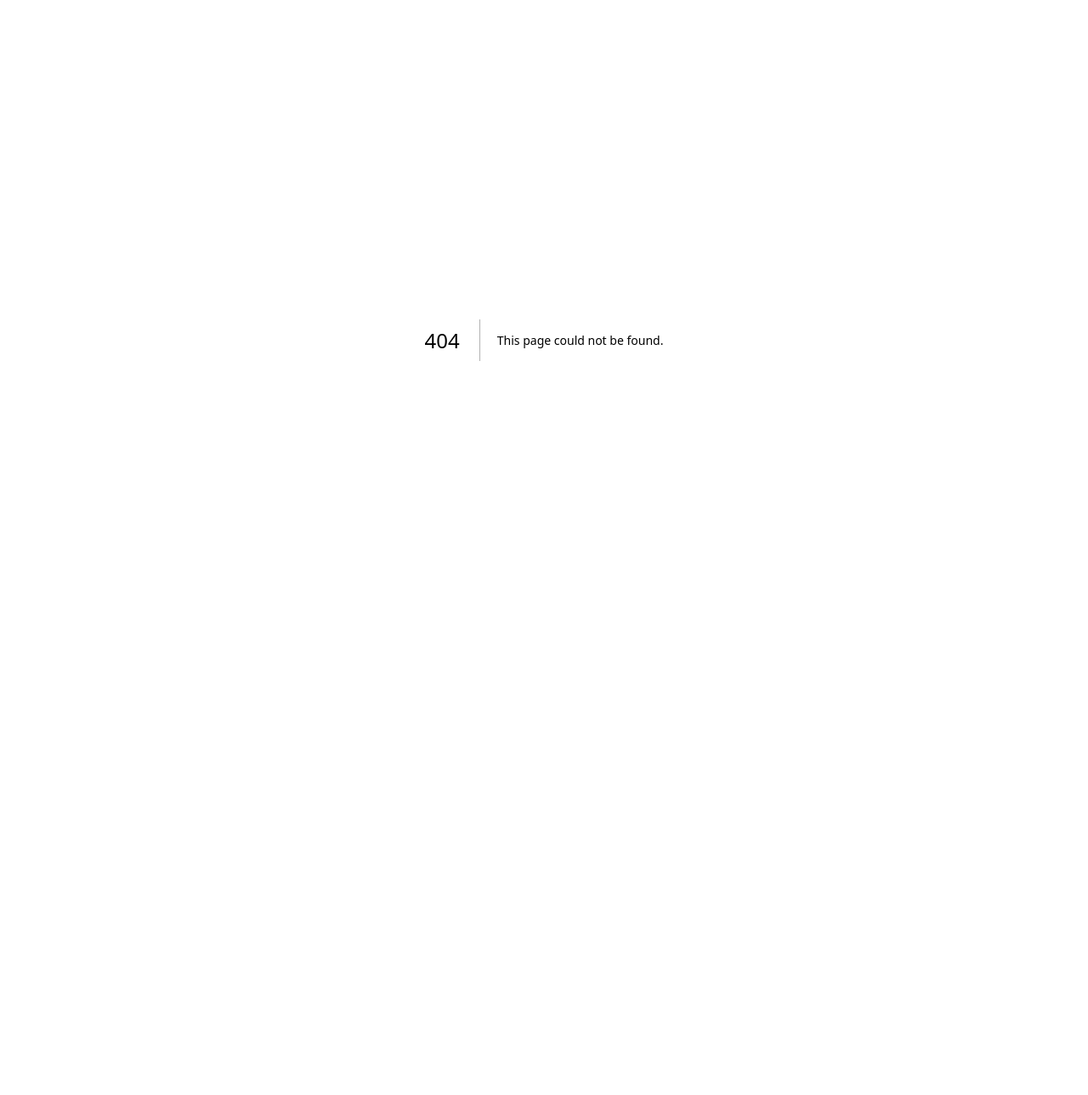
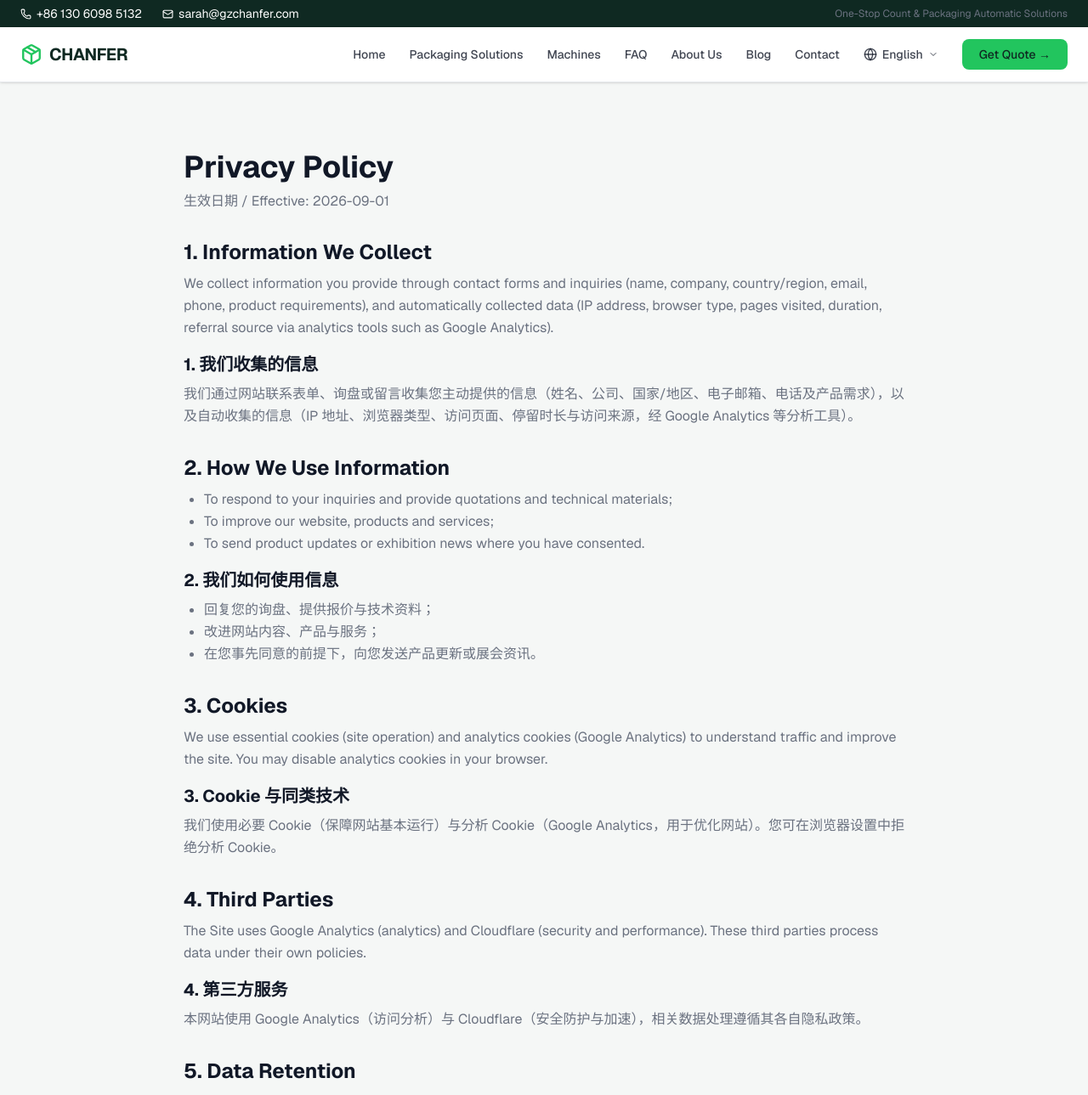
Before and after one commit to sarahqi520/chanfercard, a Next.js app: page /en/privacy in a window 1280 px wide. Before the commit this address had no page. Shown: the top 1289 px of the page at 85% size. Before the commit the page ends 800 px from the top, so only its background shows below. Built offline with nearby package versions, Linux system fonts and the light colour scheme.

Commit message:
add privacy policy page

```diff
--- /dev/null
+++ b/app/[lang]/privacy/page.tsx
@@ -0,0 +1,132 @@
+import type { Metadata } from "next";
+import Header from "@/components/Header";
+import Footer from "@/components/Footer";
+import { getDictionary } from "@/lib/i18n/dictionaries";
+import { type Locale } from "@/lib/i18n/config";
+
+interface Props {
+  params: Promise<{ lang: string }>;
+}
+
+export async function generateMetadata({ params }: Props): Promise<Metadata> {
+  const { lang } = await params;
+  const locale = lang as Locale;
+  const dict = await getDictionary(locale);
+  const baseUrl = "https://chanfercard.com";
+  return {
+    title: "Privacy Policy | CHANFER",
+    description:
+      "How CHANFER collects, uses and protects your personal information. Effective 2026-09-01.",
+    alternates: { canonical: `${baseUrl}/${locale}/privacy` },
+  };
+}
+
+export default async function PrivacyPage({ params }: Props) {
+  const { lang } = await params;
+  const locale = lang as Locale;
+  const dict = await getDictionary(locale);
+  return (
+    <div className="flex flex-col min-h-screen">
+      <Header dict={dict} locale={locale} />
+      <main className="flex-1">
+        <section className="bg-muted">
+          <div className="max-w-4xl mx-auto px-4 md:px-6 py-16 md:py-20">
+            <h1 className="text-3xl md:text-4xl font-bold mb-2">Privacy Policy</h1>
+            <p className="text-muted-foreground mb-8">生效日期 / Effective: 2026-09-01</p>
+
+            <h2 className="text-2xl font-bold mt-8 mb-2">1. Information We Collect</h2>
+            <p className="text-muted-foreground leading-relaxed mb-2">
+              We collect information you provide through contact forms and inquiries
+              (name, company, country/region, email, phone, product requirements), and
+              automatically collected data (IP address, browser type, pages visited,
+              duration, referral source via analytics tools such as Google Analytics).
+            </p>
+            <h2 className="text-xl font-bold mt-4 mb-2">1. 我们收集的信息</h2>
+            <p className="text-muted-foreground leading-relaxed mb-6">
+              我们通过网站联系表单、询盘或留言收集您主动提供的信息（姓名、公司、国家/地区、电子邮箱、电话及产品需求），以及自动收集的信息（IP 地址、浏览器类型、访问页面、停留时长与访问来源，经 Google Analytics 等分析工具）。
+            </p>
+
+            <h2 className="text-2xl font-bold mt-8 mb-2">2. How We Use Information</h2>
+            <ul className="list-disc pl-6 text-muted-foreground leading-relaxed mb-2">
+              <li>To respond to your inquiries and provide quotations and technical materials;</li>
+              <li>To improve our website, products and services;</li>
+              <li>To send product updates or exhibition news where you have consented.</li>
+            </ul>
+            <h2 className="text-xl font-bold mt-4 mb-2">2. 我们如何使用信息</h2>
+            <ul className="list-disc pl-6 text-muted-foreground leading-relaxed mb-6">
+              <li>回复您的询盘、提供报价与技术资料；</li>
+              <li>改进网站内容、产品与服务；</li>
+              <li>在您事先同意的前提下，向您发送产品更新或展会资讯。</li>
+            </ul>
+
+            <h2 className="text-2xl font-bold mt-8 mb-2">3. Cookies</h2>
+            <p className="text-muted-foreground leading-relaxed mb-2">
+              We use essential cookies (site operation) and analytics cookies (Google
+              Analytics) to understand traffic and improve the site. You may disable
+              analytics cookies in your browser.
+            </p>
+            <h2 className="text-xl font-bold mt-4 mb-2">3. Cookie 与同类技术</h2>
+            <p className="text-muted-foreground leading-relaxed mb-6">
+              我们使用必要 Cookie（保障网站基本运行）与分析 Cookie（Google Analytics，用于优化网站）。您可在浏览器设置中拒绝分析 Cookie。
+            </p>
+
+            <h2 className="text-2xl font-bold mt-8 mb-2">4. Third Parties</h2>
+            <p className="text-muted-foreground leading-relaxed mb-2">
+              The Site uses Google Analytics (analytics) and Cloudflare (security and
+              performance). These third parties process data under their own policies.
+            </p>
+            <h2 className="text-xl font-bold mt-4 mb-2">4. 第三方服务</h2>
+            <p className="text-muted-foreground leading-relaxed mb-6">
+              本网站使用 Google Analytics（访问分析）与 Cloudflare（安全防护与加速），相关数据处理遵循其各自隐私政策。
+            </p>
+
+            <h2 className="text-2xl font-bold mt-8 mb-2">5. Data Retention</h2>
+            <p className="text-muted-foreground leading-relaxed mb-2">
+              Inquiry data is retained for 3 years after the end of the business relationship,
+              or as required by applicable law.
+            </p>
+            <h2 className="text-xl font-bold mt-4 mb-2">5. 数据保留</h2>
+            <p className="text-muted-foreground leading-relaxed mb-6">
+              询盘相关信息保留至业务关系终止后再 3 年，或依适用法律要求的最短期限。
+            </p>
+
+            <h2 className="text-2xl font-bold mt-8 mb-2">6. Your Rights</h2>
+            <p className="text-muted-foreground leading-relaxed mb-2">
+              Where GDPR and similar laws apply, you have the right to access, rectify,
+              erase your personal data, withdraw consent and request portability. Contact:
+              sarah@gzchanfer.com.
+            </p>
+            <h2 className="text-xl font-bold mt-4 mb-2">6. 您的权利</h2>
+            <p className="text-muted-foreground leading-relaxed mb-6">
+              在适用欧盟 GDPR 等地区法规的情况下，您有权访问、更正、删除您的个人数据、撤回同意并要求数据可携。行使权利请联系：sarah@gzchanfer.com。
+            </p>
+
+            <h2 className="text-2xl font-bold mt-8 mb-2">7. Contact Us</h2>
+            <p className="text-muted-foreground leading-relaxed mb-2">
+              Guangzhou Chanfer Intelligent Equipment Co., Ltd.<br />
+              Address: 701, No.5 Yongfeng Road, Shawan Street, Panyu District, Guangzhou, Guangdong, China<br />
+              Email: sarah@gzchanfer.com &nbsp;|&nbsp; Tel: +86 130 6098 5132
+            </p>
+            <h2 className="text-xl font-bold mt-4 mb-2">7. 联系我们</h2>
+            <p className="text-muted-foreground leading-relaxed mb-6">
+              广州长发智能装备有限公司<br />
+              地址：广州市番禺区沙湾街永丰路 5 号 701 室<br />
+              邮箱：sarah@gzchanfer.com ｜ 电话：+86 130 6098 5132
+            </p>
+
+            <h2 className="text-2xl font-bold mt-8 mb-2">8. Updates</h2>
+            <p className="text-muted-foreground leading-relaxed mb-2">
+              We may update this policy from time to time; the updated version will be posted
+              here with its effective date.
+            </p>
+            <h2 className="text-xl font-bold mt-4 mb-2">8. 政策更新</h2>
+            <p className="text-muted-foreground leading-relaxed mb-6">
+              我们可能适时更新本政策，更新后的版本将发布于本页面并注明生效日期。
+            </p>
+          </div>
+        </section>
+      </main>
+      <Footer dict={dict} locale={locale} />
+    </div>
+  );
+}
```
